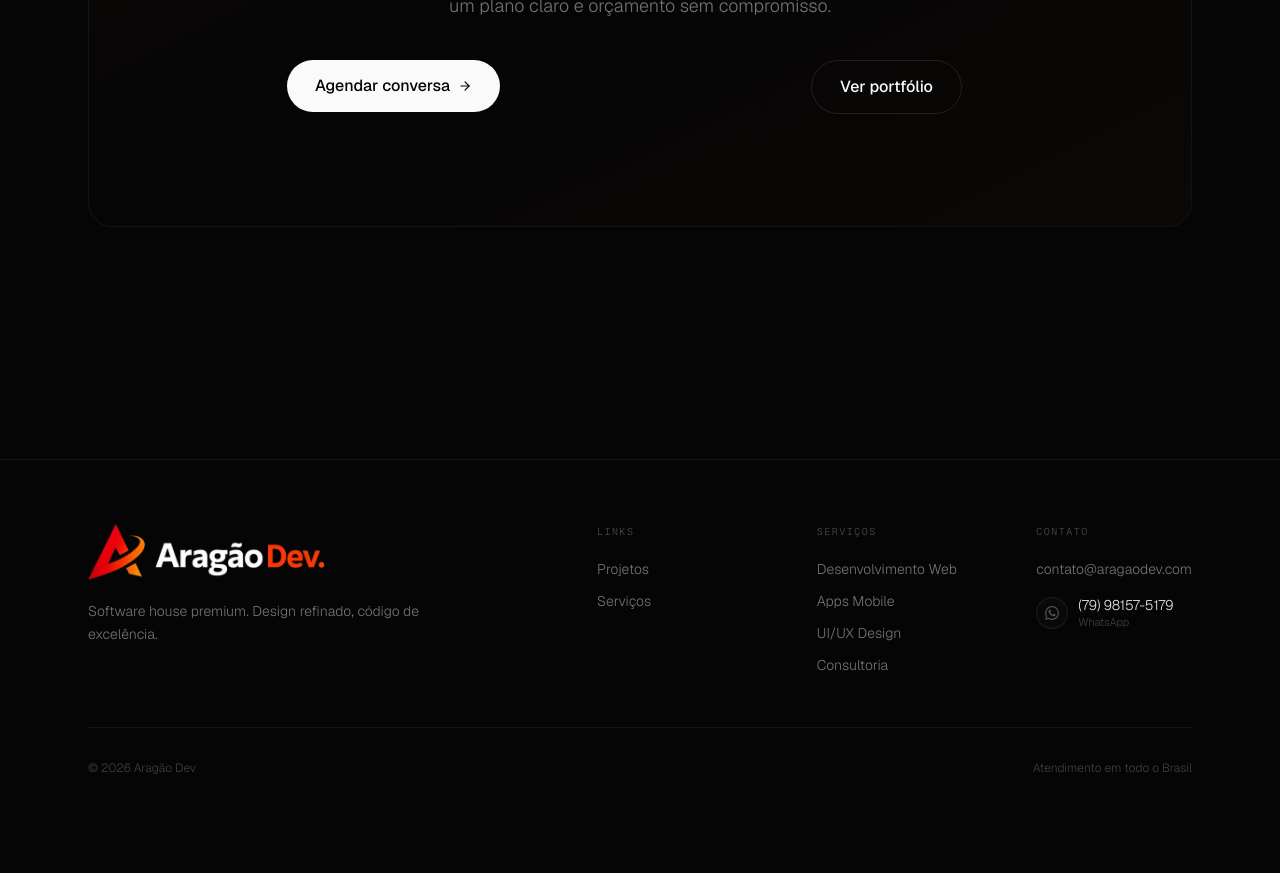
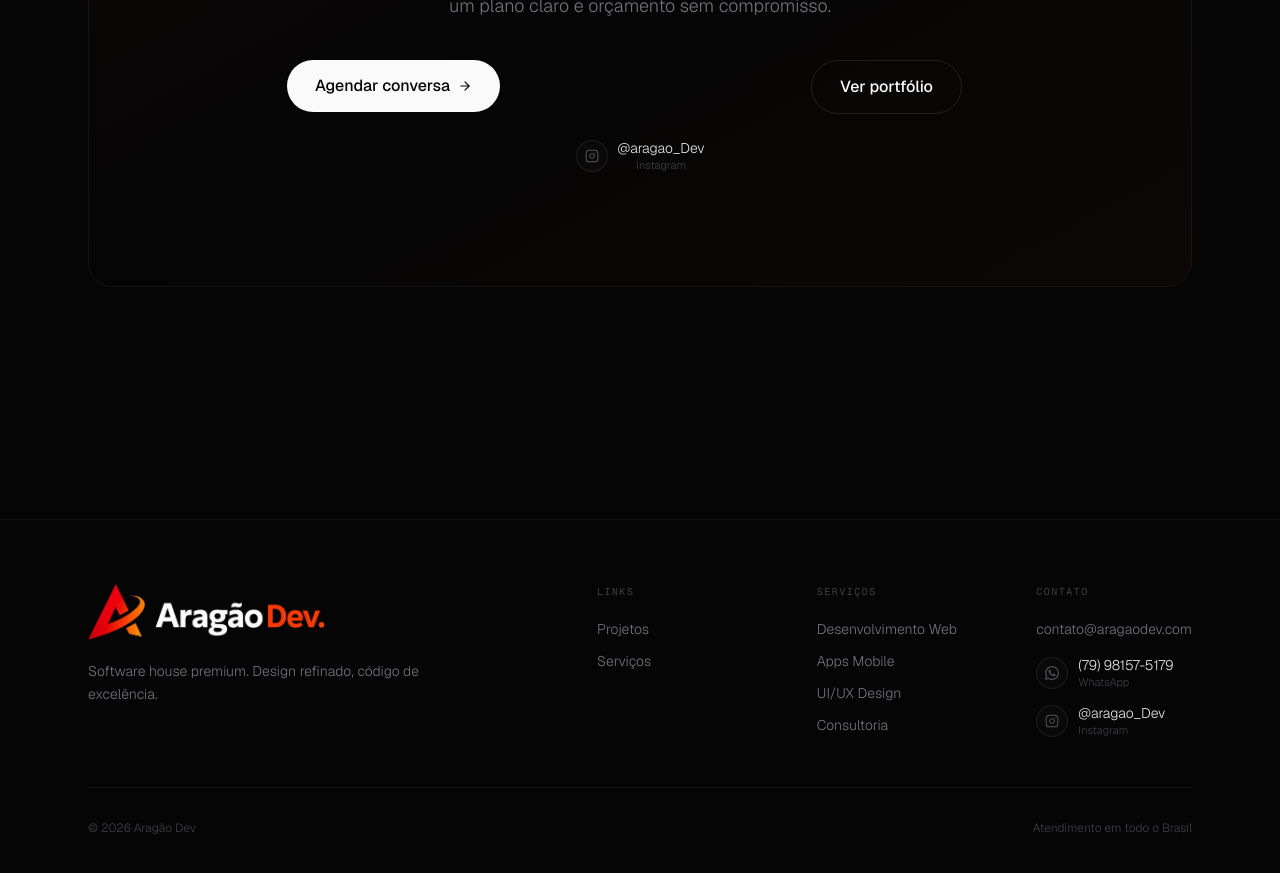
Before and after one commit to deividaragaoo/aragaodev, a Next.js app: page / in a window 1280 px wide. Shown: the part 4820-5693 px from the top of the page. Before the commit the page ends 5660 px from the top, so only its background shows below. Built offline with nearby package versions, Linux system fonts and the light colour scheme.

Commit message:
Atualização

```diff
--- a/src/app/json-ld.tsx
+++ b/src/app/json-ld.tsx
@@ -16,11 +16,7 @@ export function JsonLd() {
       "@type": "Country",
       name: "Brasil",
     },
-    sameAs: [
-      "https://github.com",
-      "https://linkedin.com",
-      "https://instagram.com",
-    ],
+    sameAs: ["https://www.instagram.com/aragao_Dev/"],
   };
 
   return (
--- a/src/components/layout/Footer.tsx
+++ b/src/components/layout/Footer.tsx
@@ -4,6 +4,7 @@ import Link from "next/link";
 import { contact, footerLinks } from "@/lib/data";
 import { BrandLogo } from "@/components/ui/BrandLogo";
 import { WhatsAppLink } from "@/components/ui/WhatsAppLink";
+import { InstagramLink } from "@/components/ui/InstagramLink";
 
 export function Footer() {
   return (
@@ -72,6 +73,9 @@ export function Footer() {
                 <li>
                   <WhatsAppLink />
                 </li>
+                <li>
+                  <InstagramLink />
+                </li>
               </ul>
             </div>
           </div>
--- a/src/components/sections/FinalCTA.tsx
+++ b/src/components/sections/FinalCTA.tsx
@@ -3,6 +3,7 @@
 import { motion } from "framer-motion";
 import { Button } from "@/components/ui/Button";
 import { contact } from "@/lib/data";
+import { InstagramLink } from "@/components/ui/InstagramLink";
 
 export function FinalCTA() {
   return (
@@ -46,6 +47,10 @@ export function FinalCTA() {
                 Ver portfólio
               </Button>
             </div>
+
+            <div className="mt-6 flex justify-center">
+              <InstagramLink />
+            </div>
           </div>
         </motion.div>
       </div>
--- /dev/null
+++ b/src/components/ui/InstagramLink.tsx
@@ -0,0 +1,36 @@
+"use client";
+
+import { Instagram } from "lucide-react";
+import { contact } from "@/lib/data";
+import { cn } from "@/lib/utils";
+
+interface InstagramLinkProps {
+  className?: string;
+}
+
+export function InstagramLink({ className }: InstagramLinkProps) {
+  return (
+    <a
+      href={contact.instagram.url}
+      target="_blank"
+      rel="noopener noreferrer"
+      aria-label={`Seguir no Instagram: ${contact.instagram.display}`}
+      className={cn(
+        "group inline-flex items-center gap-2.5 text-sm font-light text-muted hover:text-foreground transition-colors duration-300",
+        className
+      )}
+    >
+      <span className="flex h-8 w-8 shrink-0 items-center justify-center rounded-full border border-white/[0.08] bg-white/[0.02] text-muted/70 transition-all duration-300 group-hover:border-white/[0.14] group-hover:text-[#E4405F]">
+        <Instagram className="h-3.5 w-3.5" strokeWidth={1.75} />
+      </span>
+      <span className="min-w-0">
+        <span className="block whitespace-nowrap tracking-[-0.01em] text-foreground/90 group-hover:text-foreground transition-colors">
+          {contact.instagram.display}
+        </span>
+        <span className="block text-[11px] text-subtle group-hover:text-muted transition-colors">
+          Instagram
+        </span>
+      </span>
+    </a>
+  );
+}
--- a/src/lib/data.ts
+++ b/src/lib/data.ts
@@ -17,6 +17,10 @@ export const contact = {
   whatsapp: {
     url: "https://wa.me/5579981575179",
     display: "(79) 98157-5179",
+  },
+  instagram: {
+    url: "https://www.instagram.com/aragao_Dev/",
+    display: "@aragao_Dev",
   },
 };
 
@@ -238,5 +242,6 @@ export const footerLinks = {
   contact: [
     { label: contact.email, href: `mailto:${contact.email}` },
     { label: contact.whatsapp.display, href: contact.whatsapp.url },
+    { label: contact.instagram.display, href: contact.instagram.url },
   ],
 };
```
